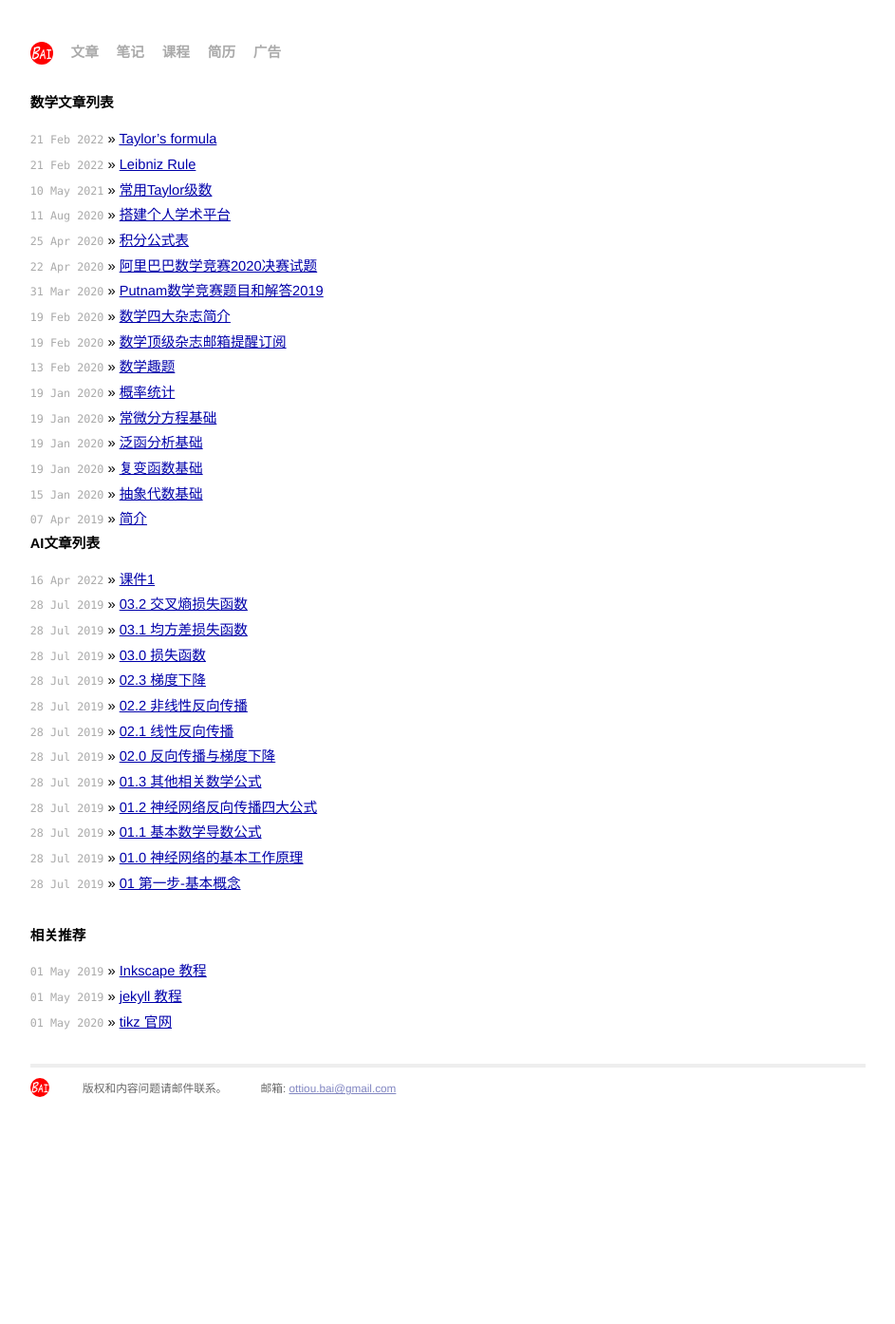
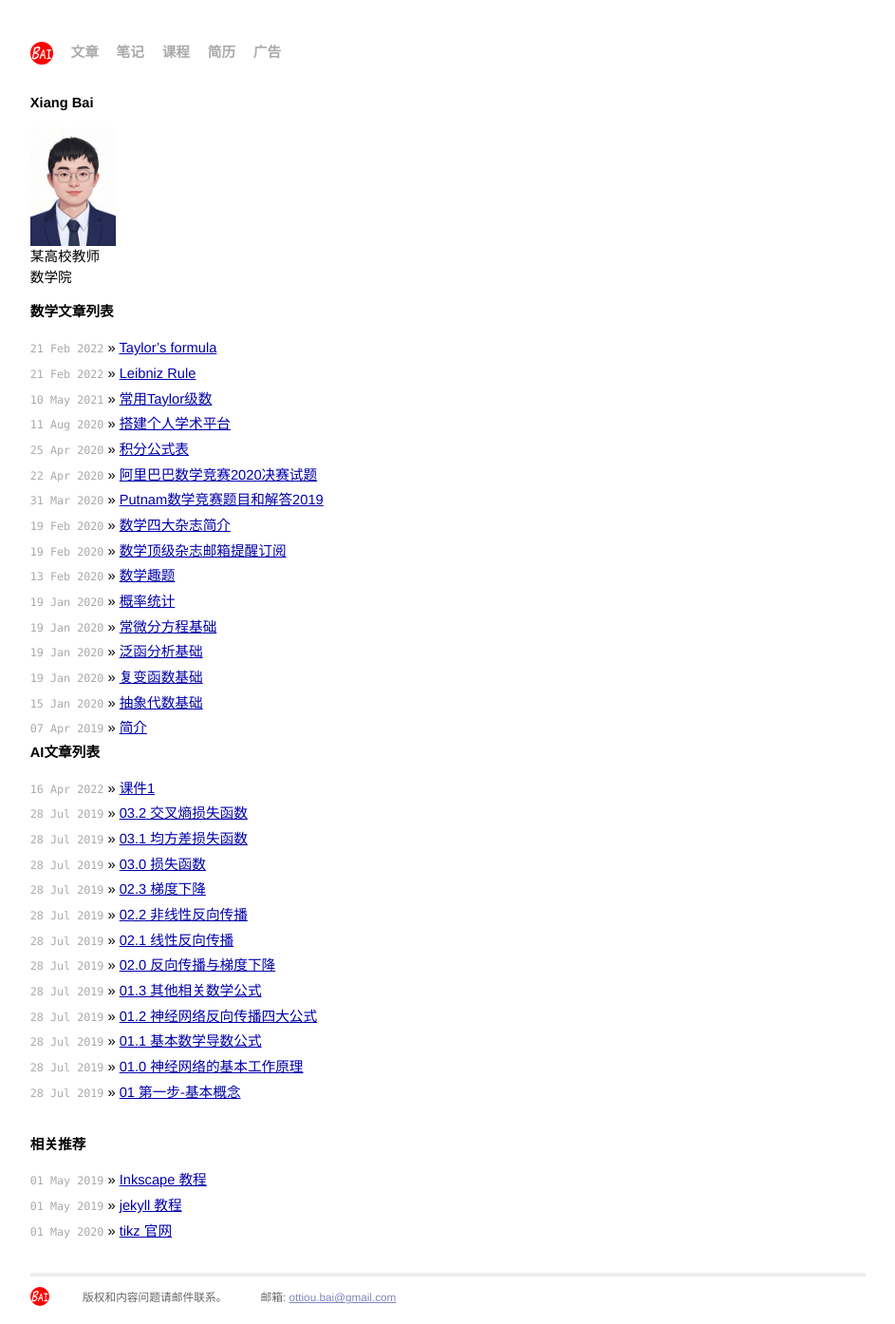
Before and after one commit to xiang-bai/xiang-bai.github.io, a Jekyll site: the page built from index.md, in a window 1280 px wide. Shown: the whole page at 95% size, without its empty margins (168-1111 px from the left). Built offline with Jekyll 4.4.1, drawn with Linux system fonts in a browser that asks for light colours; before the commit the page ends 1174 px from its top, so only the background shows below that.

Commit message:
Update index.md

```diff
--- a/index.md
+++ b/index.md
@@ -4,6 +4,7 @@ title: Bai's homepage
 ---
 
 <div id="home">
+  <p><h1> Xiang Bai</h1><img src="/bai.png" width="90" style="vertical-align:middle"><br>某高校教师<br>数学院</p>
   <ul class="posts">
     {% for cat in site.categories %}
       {% if cat[0] == "math" %}
```
